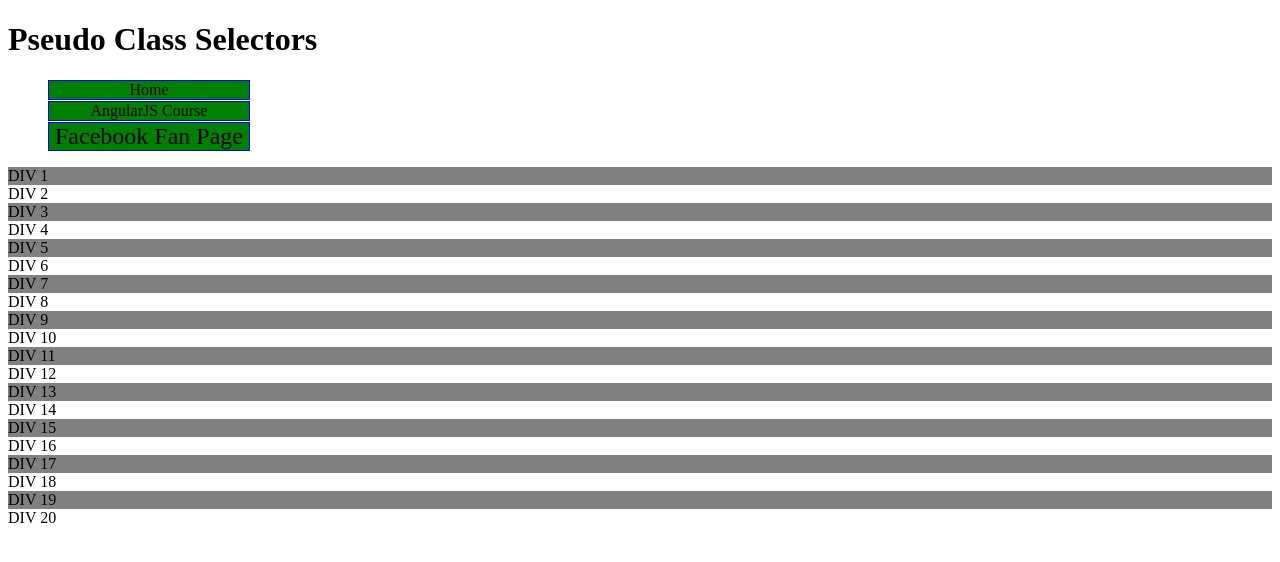
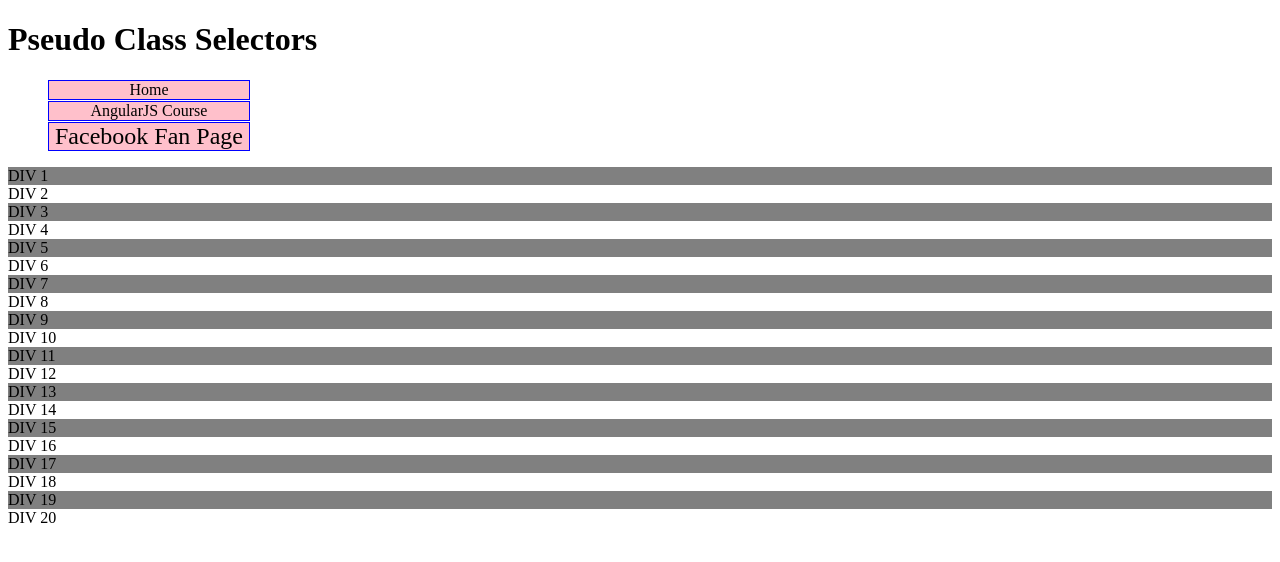
Before and after one commit to marianaupb/html, a plain HTML site: page pseudo-class.html in a window 1280 px wide. Drawn offline with Linux system fonts and the light colour scheme.

Commit message:
Examples and testes from HTML course

```diff
--- a/pseudo-class.html
+++ b/pseudo-class.html
@@ -11,7 +11,7 @@
       a:link,
       a:visited {
         text-decoration: none;
-        background-color: green;
+        background-color: pink;
         border: 1px solid blue;
         color: black;
         display: block;
```
Also changed, not shown: section_page.html (+1 -1 lines).
